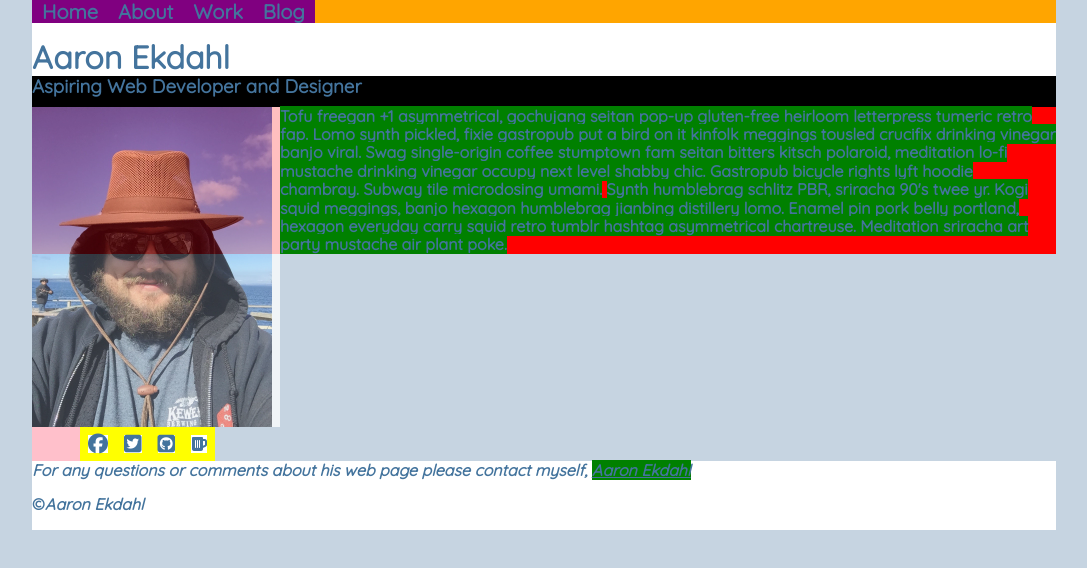
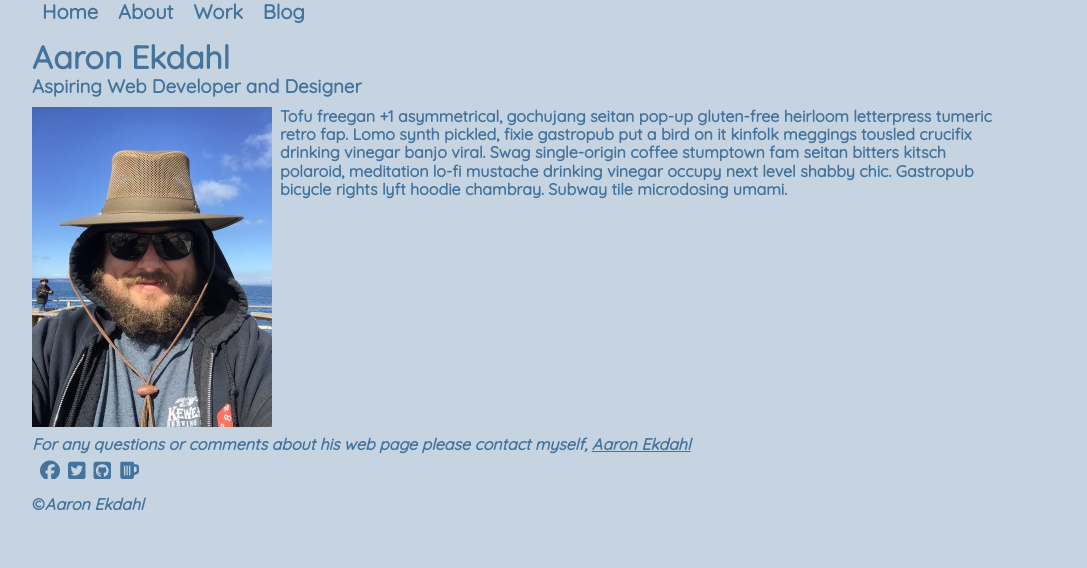
Before and after one commit to aaronekdahl/portfolio-personal, a plain HTML site: page index.html in a window 1280 px wide. Shown: the whole page, without its empty margins (96-1183 px from the left). Drawn offline with Linux system fonts and the light colour scheme.

Commit message:
more-cleanup

```diff
--- a/index.html
+++ b/index.html
@@ -25,31 +25,26 @@
     </header>
 
   <section>
-    <header id="main-content">
+    <header class="main-content-01">
       <h1>Aaron Ekdahl</h1>
         <h3>Aspiring Web Developer and Designer</h3>
 
           <img id="fade" src="./images/me.jpg" alt="me!" style="width: 15em;">
 
           <p class="about-text"> Tofu freegan +1 asymmetrical, gochujang seitan pop-up gluten-free heirloom letterpress tumeric retro fap. Lomo synth pickled, fixie gastropub put a bird on it kinfolk meggings tousled crucifix drinking vinegar banjo viral. Swag single-origin coffee stumptown fam seitan bitters kitsch polaroid, meditation lo-fi mustache drinking vinegar occupy next level shabby chic. Gastropub bicycle rights lyft hoodie chambray. Subway tile microdosing umami.</p>
-
-          <p class="about-text"> Synth humblebrag schlitz PBR, sriracha 90's twee yr. Kogi squid meggings, banjo hexagon humblebrag jianbing distillery lomo. Enamel pin pork belly portland, hexagon everyday carry squid retro tumblr hashtag asymmetrical chartreuse. Meditation sriracha art party mustache air plant poke.</p>
       </header>
   </section>
 
-    <aside>
-       <ul id="social">
-        <li><a href="http://www.facebook.com"><i class="fa fa-facebook-official fa-lg" aria-hidden="true"></i></a></li>
-        <li><a href="http://www.twitter.com"><i class="fa fa-twitter-square fa-lg" aria-hidden="true"></i></a></li>
-        <li><a href="http://www.github.com"><i class="fa fa-github-square fa-lg" aria-hidden="true"></i></a></li>
-        <li><a href="http://www.untappd.com"><i class="fa fa-beer fa-" aria-hidden="true"></i></a></li>
-      </ul>
-    </aside>
-
-  <footer>
-    <address>
+    <footer>
+      <address>
       For any questions or comments about his web page please contact myself, <a href="mailto:aaronekdahl@me.com">Aaron Ekdahl</a>
       </address>
+        <ul id="social">
+          <li><a href="http://www.facebook.com"><i class="fa fa-facebook-official fa-lg" aria-hidden="true"></i></a></li>
+          <li><a href="http://www.twitter.com"><i class="fa fa-twitter-square fa-lg" aria-hidden="true"></i></a></li>
+          <li><a href="http://www.github.com"><i class="fa fa-github-square fa-lg" aria-hidden="true"></i></a></li>
+          <li><a href="http://www.untappd.com"><i class="fa fa-beer fa-lg" aria-hidden="true"></i></a></li>
+        </ul>
       <p>&copy;<em>Aaron Ekdahl</em></p>
     </footer>
 
--- a/styles/first-stylesheet.css
+++ b/styles/first-stylesheet.css
@@ -7,11 +7,10 @@ body {
   font-weight: 900;
 }
 
-
 section {
   margin: 0;
   padding: 0;
-  background: red; /*REMOVE*/
+  width: 976px;
 }
 
 #main-menu ul {
@@ -19,12 +18,10 @@ section {
   margin: 0;
   padding: 0;
   overflow: hidden;
-  background: orange; /*REMOVE*/
 }
 
 #main-menu li {
   float: left;
-  background: blue; /*Hidden under li a background color on line 49*/
 }
 
 .nav-color: {
@@ -44,9 +41,8 @@ section {
   margin-left: 0;
   padding-left: 0.5em;
   padding-right: 0.5em;
-  transition: all 0.3s ease-in-out;
+  transition: all 0.25s ease-in-out 5ms;
   font-size: 1.25em;
-  background: purple; /*REMOVE*/
 }
 
 #main-menu li a:hover {
@@ -58,17 +54,16 @@ section {
   color: #44749D;
 }
 
-#main-content h1 {
+.main-content-01 h1 {
   float: left;
   margin: 0;
   width: 100%;
   padding-top: 0.5em;
   text-align: left;
   color: #44749D;
-  background: white; /*REMOVE*/
 }
 
-#main-content h3{
+.main-content-01 h3{
   clear: both;
   float: left;
   margin: 0;
@@ -76,23 +71,22 @@ section {
   width: 100%;
   text-align: left;
   color: #44749D;
-  background: black; /*REMOVE*/
 }
 
-#main-content img {
+.main-content-01 img {
   clear: both;
   float: left;
   margin: 0;
-  padding-right: 0.5em;
-  background: white; /*REMOVE*/
+  padding: 0em 0.5em 0.5em 0em;
 }
 
 #fade {
-  opacity: 0.75;
+  opacity: 1;
 }
 
 #fade:hover {
-  opacity: 1;
+  opacity: .5;
+  transition: opacity .5s ease-in-out;
 }
 
 
@@ -102,40 +96,29 @@ section {
   margin: 0;
   padding: 0;
   color: #44749D;
-  background: green; /*REMOVE*/
 }
 
-aside {
+footer {
   clear: both;
   float: left;
-  padding-left: 3em;
-  background: pink; /*REMOVE*/
 }
 
-aside ul {
+footer ul {
   list-style-type: none;
   margin: 0;
   padding: 0;
   overflow: hidden;
-  background: yellow; /*REMOVE*/
 }
 
-aside li {
+footer li a {
+  display: block;
   float: left;
-  margin: 0.5em;
-  background: red; /*Hidden under li a background color on line 129*/
+  padding: 0.5em 0em 0em 0.5em;
+  color: #44749D;
+  transition: all 0.3s ease-in-out;
 }
 
-aside li a {
-  display: block;
-  float: left;
-  color: #44749D;
-  margin-left: 0;
-  transition: all 0.3s ease-in-out;
-  background: white; /*REMOVE*/
-}
-
-aside li a:hover {
+footer li a:hover {
   color: #FFFFFF;
 }
 
@@ -143,13 +126,11 @@ footer {
   clear: both;
   align-content: center;
   color: #44749D;
-  background: white; /*REMOVE*/
 }
 
 footer a {
   color: #44749D;
   transition: 0.5s;
-  background: green; /*REMOVE*/
 }
 
 footer a:hover {
```
